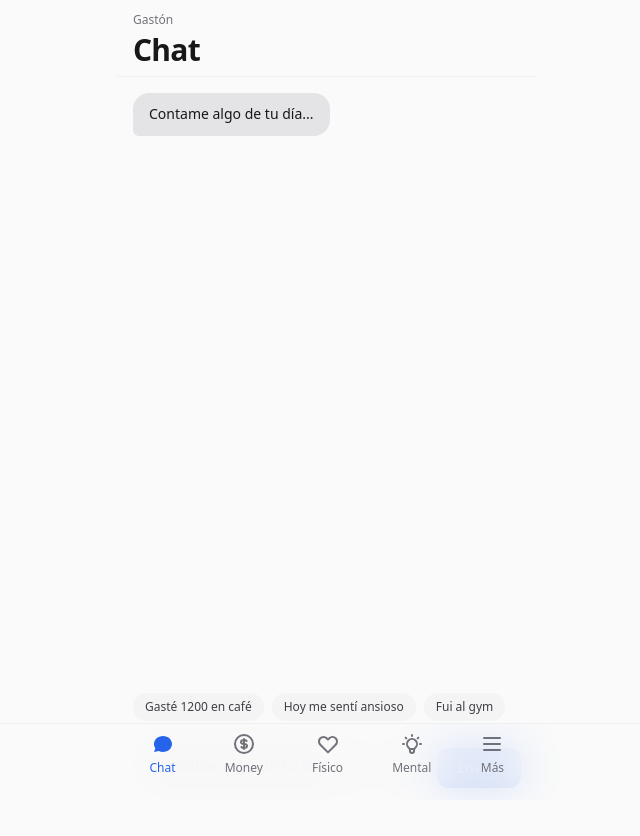
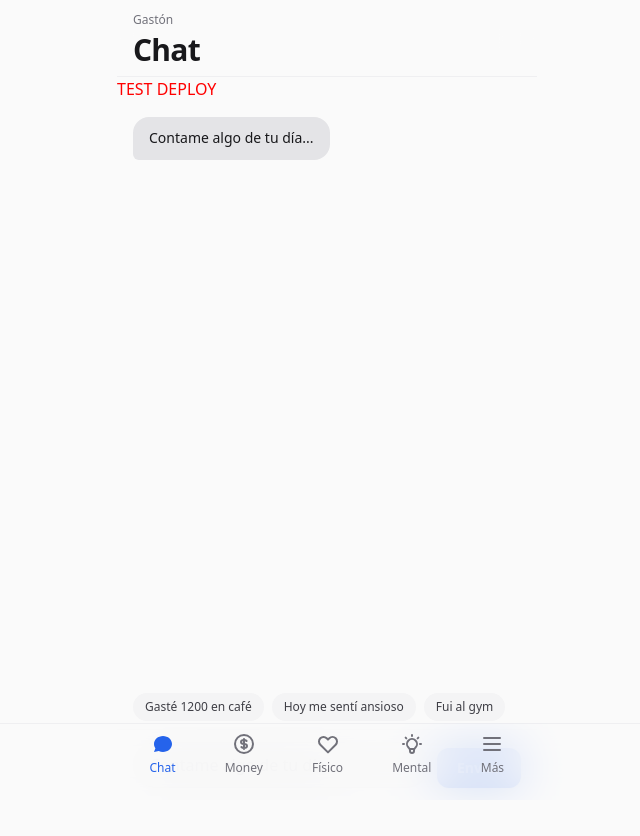
Before and after one commit to MonteNicolass/Gastoncito-, a Next.js app: page /chat in a window 1280 px wide. Shown: the top 836 px of the page, without its empty margins (313-953 px from the left). Built offline with nearby package versions, Linux system fonts and the light colour scheme.

Commit message:
test chat page change

```diff
--- a/app/chat/page.js
+++ b/app/chat/page.js
@@ -222,6 +222,7 @@ export default function ChatPage() {
   return (
     <div className="flex flex-col h-screen">
       <TopBar title="Chat" />
+      <p style={{color:"red"}}>TEST DEPLOY</p>
 
       <div className="flex-1 overflow-y-auto px-4 py-4 space-y-3">
         {messages.map((m, i) => (
```
